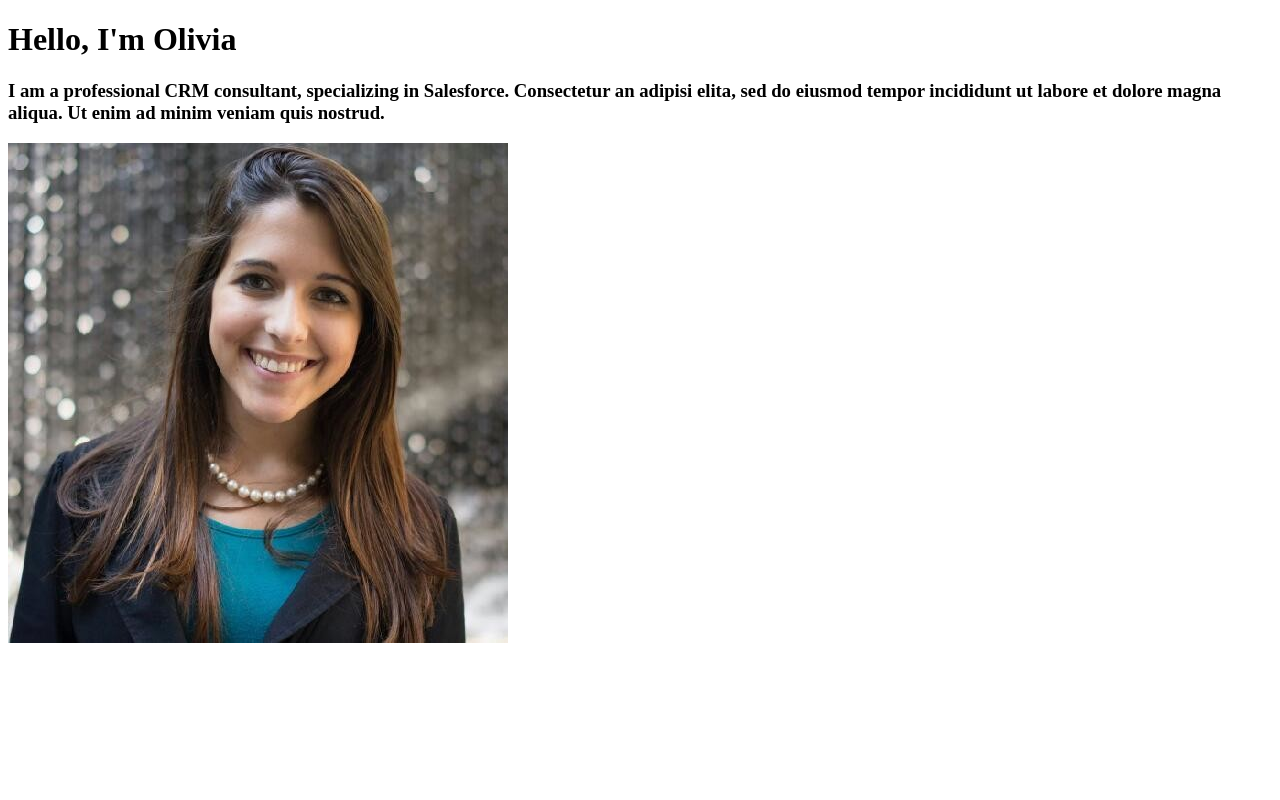
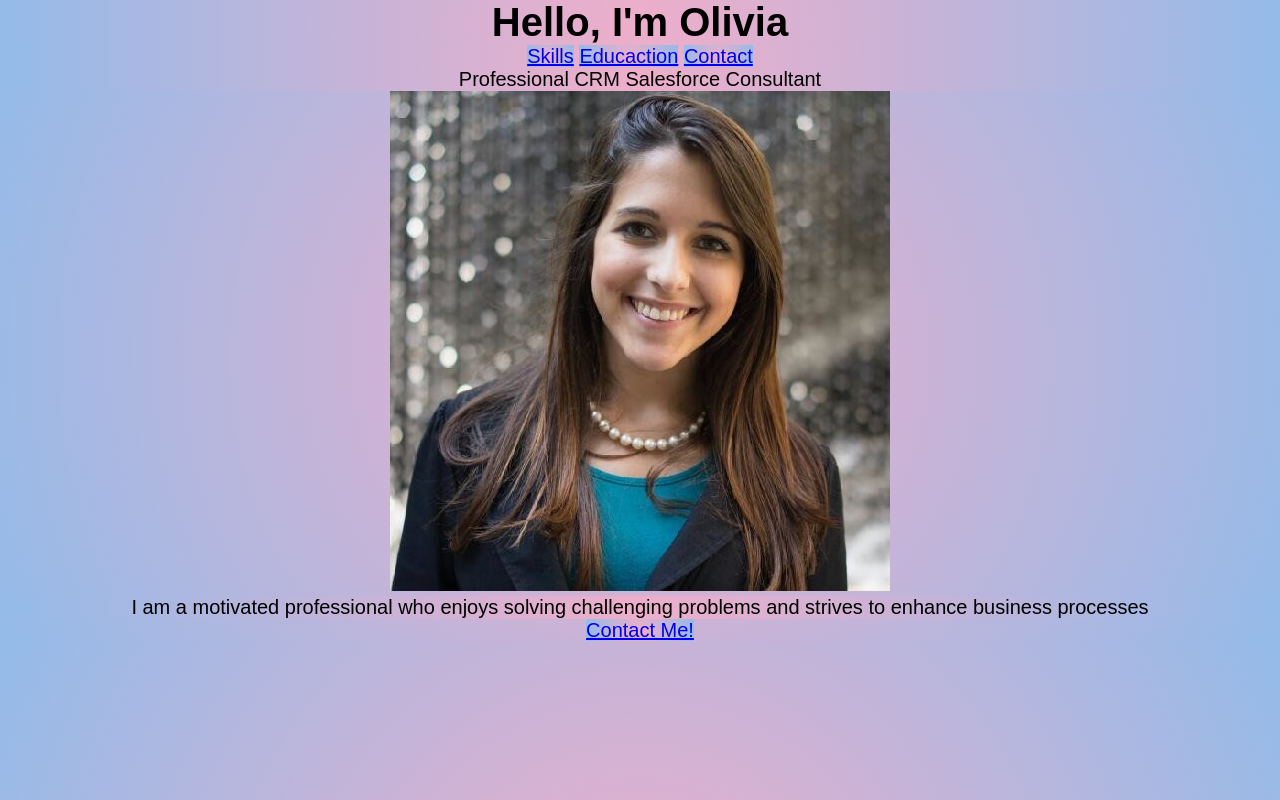
Before and after one commit to oliviaatplutus4nonprofits/oliviaatplutus4nonprofits.github.io, a plain HTML site: page unit_3/index.html in a window 1280 px wide. Drawn offline with Linux system fonts and the light colour scheme.

Commit message:
Unit 3 Changes Again

```diff
--- a/unit_1/css/style.css
+++ b/unit_1/css/style.css
@@ -1,4 +1,2 @@
-body {
-	background-color: purple;
-}
-h1, p { color: green; }
+background: rgb(2,0,36);
+background: linear-gradient(90deg, rgba(2,0,36,1) 0%, rgba(9,9,121,1) 35%, rgba(0,212,255,1) 100%);
--- a/unit_3/css/style.css
+++ b/unit_3/css/style.css
@@ -1,2 +1,11 @@
-background: rgb(2,0,36);
-background: linear-gradient(90deg, rgba(2,0,36,1) 0%, rgba(9,9,121,1) 35%, rgba(0,212,255,1) 100%);
+*{
+	padding: 0;
+	Margin: 0;
+	background: rgb(238,174,202);
+	background: radial-gradient(circle, rgba(238,174,202,1) 0%, rgba(148,187,233,1) 100%);
+}
+body {
+	font-family: sans-serif;
+	font-size: 20px;
+	text-align: center;
+}
--- a/unit_3/index.html
+++ b/unit_3/index.html
@@ -5,13 +5,25 @@
 	<link rel="stylesheet" type="text/css" href="css/style.css">
 </head>
 <body>
-	<header>
-		<h1>Hello, I'm Olivia</h1>
-		<h3 id="slogan">I am a professional CRM consultant, specializing in Salesforce. Consectetur an adipisi elita, sed do eiusmod tempor incididunt ut labore et dolore magna aliqua. Ut enim ad minim veniam quis nostrud.</h3>
-	</header>
+	<div class=“container”>
+		<header>
+			<h1 id="title">Hello, I'm Olivia</h1>
+			<nav id=“nav”>
+				<a class=“nav-link” href=“”>Skills</a>
+				<a class=“nav-link” href=“”>Educaction</a>
+				<a class=“nav-link” href=“”>Contact</a>
+				</nav>
+		</header>
+	</div>
+		<SECTION>
+	<div class=“container”>
+			<p id="slogan">Professional CRM Salesforce Consultant</p>
+			<img src="images/Profesh.png">
+			<p>I am a motivated professional who enjoys solving challenging problems and strives to enhance business processes</p>
+			<a href="mailto:olivia@plutus4nonprofits.com">Contact Me!</a>
+	</div>
+		</SECTION>
 
-	<SECTION>
-		<img src="images/Profesh.png">
-	</SECTION>
+
 </body>
 </html>
```
Also changed, not shown: unit_1/index.html (+11 -3 lines).
